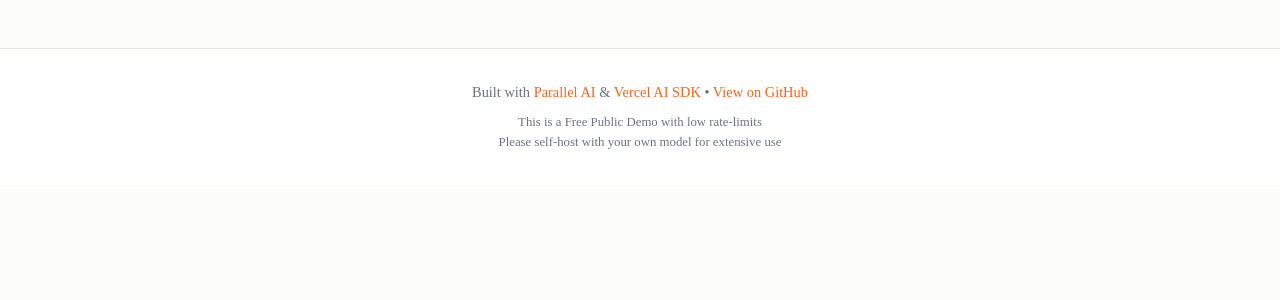
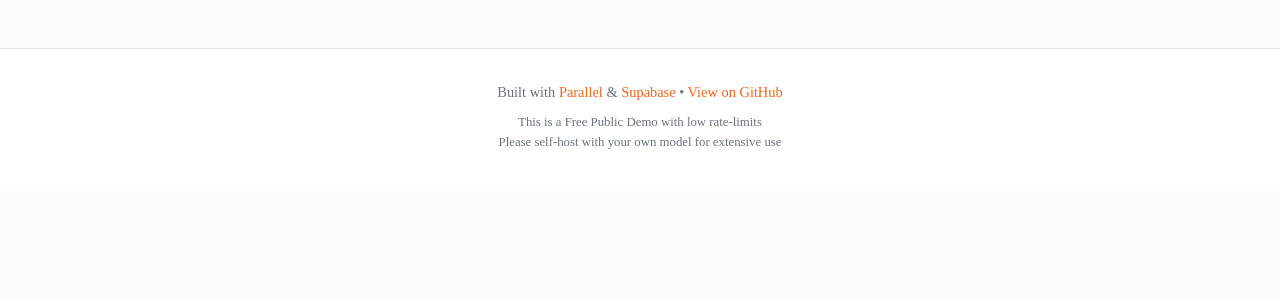
Before and after one commit to khushishelat/market-research-demo, a Flask app: template templates/base.html in a window 1280 px wide. Shown: the part 61-361 px from the top of the page. Run offline with Flask 3, Linux system fonts and the light colour scheme; the template is opened without the code that fills it, so the values that code supplies are empty; some libraries are stand-ins or nearby versions; some web fonts are replaced.

Commit message:
changed footer links

```diff
--- a/templates/base.html
+++ b/templates/base.html
@@ -52,9 +52,9 @@
     <footer class="mt-5">
         <div class="container">
             <div class="footer-text">
-                Built with <a href="#" class="footer-link">Parallel AI</a> & <a href="#" class="footer-link">Vercel AI SDK</a>
+                Built with <a href="https://parallel.ai" class="footer-link">Parallel</a> & <a href="https://supabase.com" class="footer-link">Supabase</a>
                 •
-                <a href="#" class="footer-link">View on GitHub</a>
+                <a href="https://github.com/khushishelat/market-research-demo" class="footer-link">View on GitHub</a>
             </div>
             <div class="footer-text mt-2" style="font-size: 0.8rem;">
                 This is a Free Public Demo with low rate-limits<br>
```
